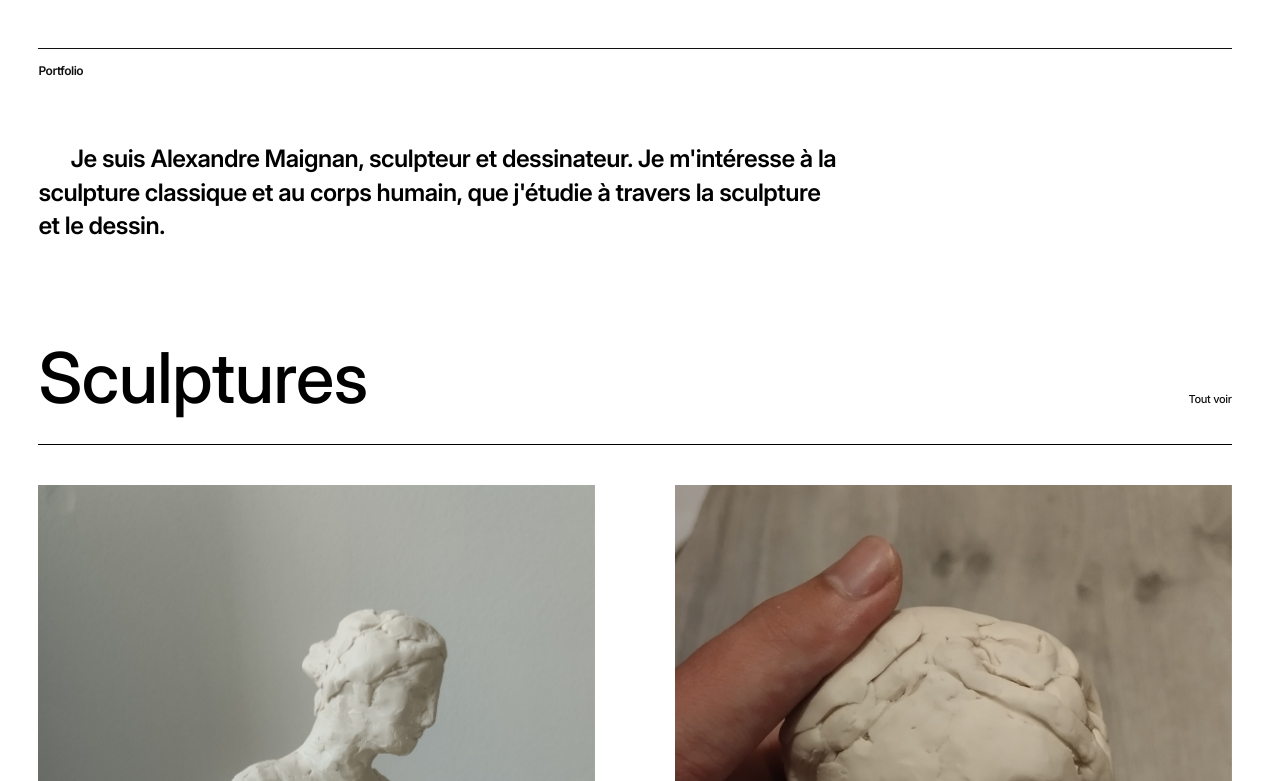
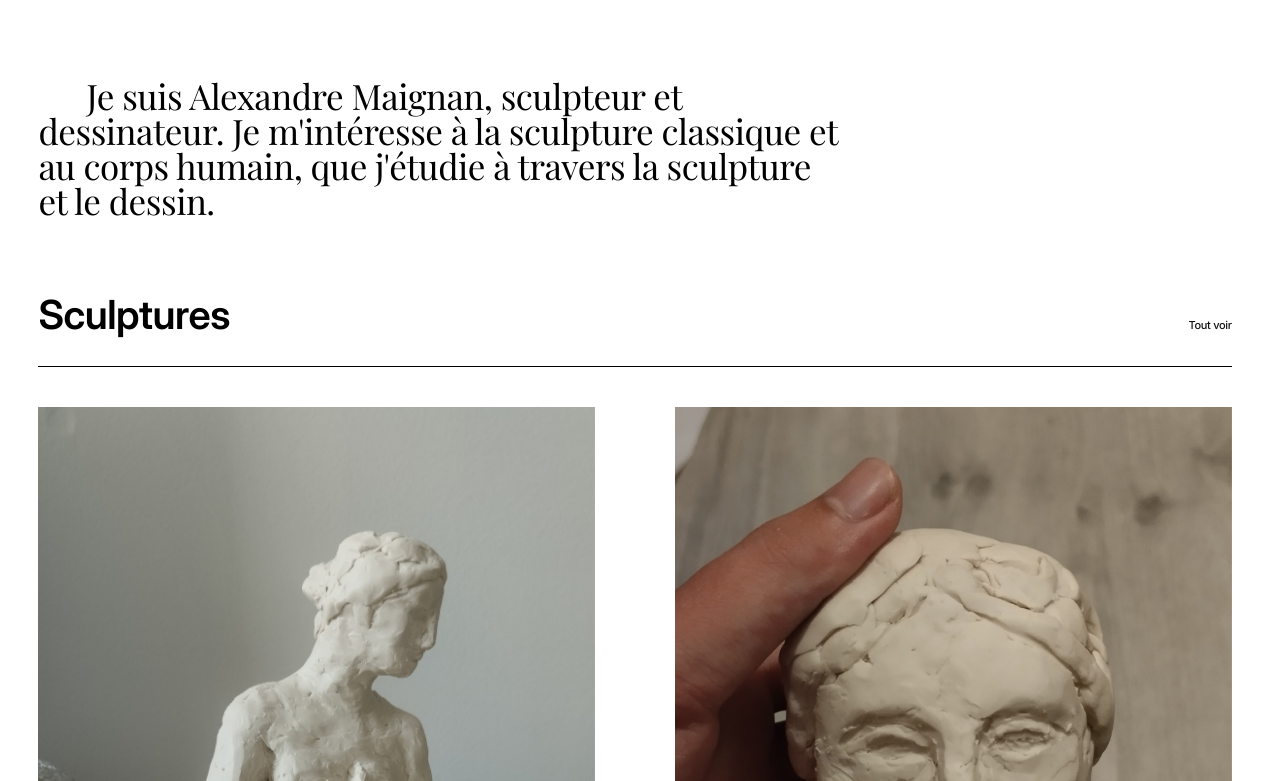
Before and after one commit to alexandre-maignan/site-perso, a plain HTML site: page index.html in a window 1280 px wide. Shown: the part 802-1583 px from the top of the page. Drawn offline with nearby package versions, Linux system fonts and the light colour scheme.

Commit message:
Add files via upload

```diff
--- a/css/footer.css
+++ b/css/footer.css
@@ -237,9 +237,7 @@
 
 }
 
-.footer-legal a:hover {
-    color: white;
-}
+
 
 
 
--- a/css/index.css
+++ b/css/index.css
@@ -31,6 +31,7 @@
     padding: 20px 3vw;
 
     overflow: hidden;
+
 }
 
 
@@ -202,34 +203,6 @@
 
 
 
-/* ==================================================
-   INTRO HEADER
-================================================== */
-
-.intro-header {
-    width: 100%;
-
-    margin-top: 50px;
-    padding: 0 3vw;
-}
-
-
-.intro-header .intro-line {
-    width: 100%;
-    height: 1px;
-
-    background: #111;
-}
-
-
-.intro-eyebrow {
-    margin: 14px 0 0;
-
-    font-size: 12px;
-    font-weight: 600;
-
-    color: #111;
-}
 
 
 /* ==================================================
@@ -243,23 +216,30 @@
     display: flex;
     align-items: center;
 
-    padding: 5vw 3vw;
+    margin-top: 80px;
+
+    margin-bottom: 40px;
+
+    padding: 0 3vw;
 
     overflow: hidden;
 }
 
 
 .intro-text {
+    font-family: "Playfair Display", serif;
     width: 100%;
+
+    width:  80vw;
 
     max-width: 800px;
 
-    text-indent: 2rem;
+    text-indent: 3rem;
 
-    font-size: clamp(15px, 5vw, 24px);
-    line-height: 1.4;
-    font-weight: 600;
-
+    font-size: 35px;
+    line-height: 1;
+    text-wrap: pretty;
+    hyphens: auto;
 }
 
 
@@ -368,9 +348,10 @@
 
     min-width: 0;
 
-    font-size: clamp(50px, 7vw, 70px);
-    font-weight: 500;
+    font-size: 40px;
+    font-weight: 600;
     line-height: 0.95;
+
 
 }
 
@@ -613,7 +594,7 @@
         width: 100%;
         max-width: 100%;
 
-        padding: 30px 3vw;
+        padding: 0 3vw;
 
         overflow: hidden;
     }
@@ -623,7 +604,7 @@
         width: 100%;
         max-width: 100%;
 
-        font-size: 1.2rem;
+        font-size: clamp(1.5rem, 2.5vw, 1.5rem);
 
         line-height: 0.95;
     }
@@ -686,7 +667,7 @@
     .gallery-header h2 {
         min-width: 0;
 
-        font-size: clamp(30px, 14vw, 40px);
+        font-size: 30px;
 
         flex-shrink: 1;
     }
--- a/index.html
+++ b/index.html
@@ -181,7 +181,9 @@
     <link rel="stylesheet"
           href="https://cdnjs.cloudflare.com/ajax/libs/font-awesome/6.7.2/css/all.min.css">
 
-
+<link rel="preconnect" href="https://fonts.googleapis.com">
+<link rel="preconnect" href="https://fonts.gstatic.com" crossorigin>
+<link href="https://fonts.googleapis.com/css2?family=Playfair+Display:wght@400;500;600;700&display=swap" rel="stylesheet">
 
     <!-- ==================================================
          STYLES DU SITE
@@ -489,15 +491,7 @@
              INTRO
         ================================================== -->
 
-<div class="intro-header">
 
-    <div class="intro-line"></div>
-
-    <p class="intro-eyebrow">
-        Portfolio
-    </p>
-
-</div>
 
         <section
             class="intro"
```
